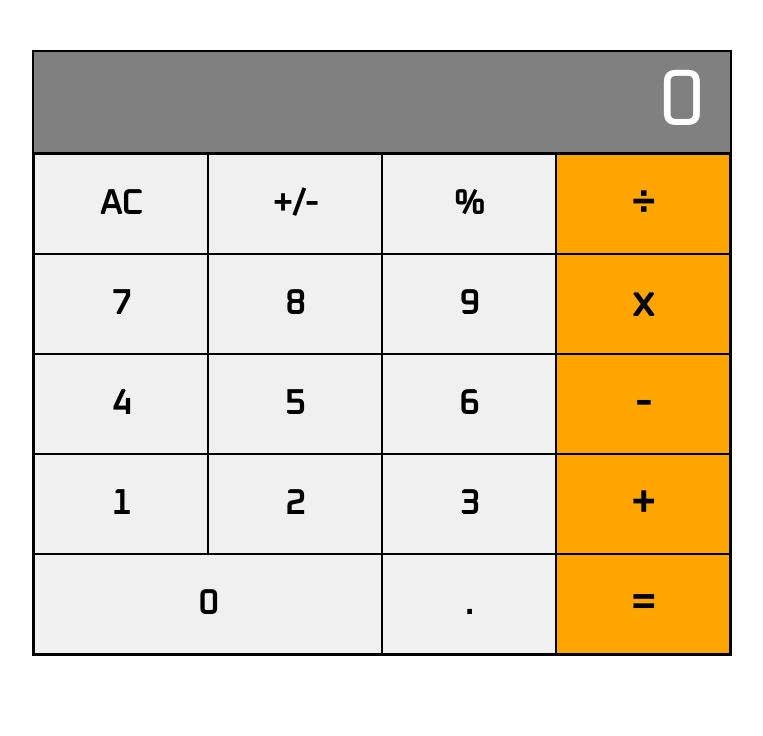
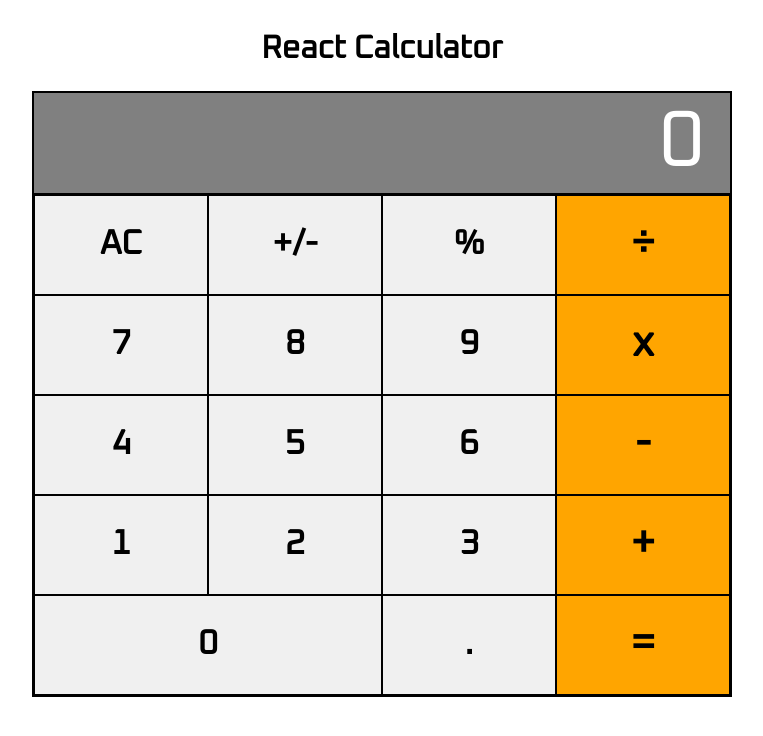
Before and after one commit to noomdalv/react_calculator, a React (Create React App) app: page / in a window 1280 px wide. Shown: the top 736 px of the page, without its empty margins (258-1021 px from the left). Built offline with nearby package versions, Linux system fonts and the light colour scheme.

Commit message:
added h1 project title

```diff
--- a/public/index.html
+++ b/public/index.html
@@ -24,7 +24,7 @@
       work correctly both with client-side routing and a non-root public URL.
       Learn how to configure a non-root public URL by running `npm run build`.
     -->
-    <title>React App</title>
+    <title>Project: React Calculator</title>
   </head>
   <body>
     <noscript>You need to enable JavaScript to run this app.</noscript>
--- a/src/components/App.js
+++ b/src/components/App.js
@@ -26,6 +26,7 @@ class App extends React.Component {
   render() {
     return (
       <div id="app">
+        <h1>React Calculator</h1>
         <Display result={this.state} />
         <ButtonPanel clickHandler={this.handleClick} />
       </div>
--- a/src/style.css
+++ b/src/style.css
@@ -6,9 +6,10 @@ body * {
 
 #app {
 	width: 700px;
-	margin: 50px auto;
+	margin: 0 auto;
 	display: flex;
 	flex-direction: column;
+	text-align: center;
 }
 
 #display {
```
